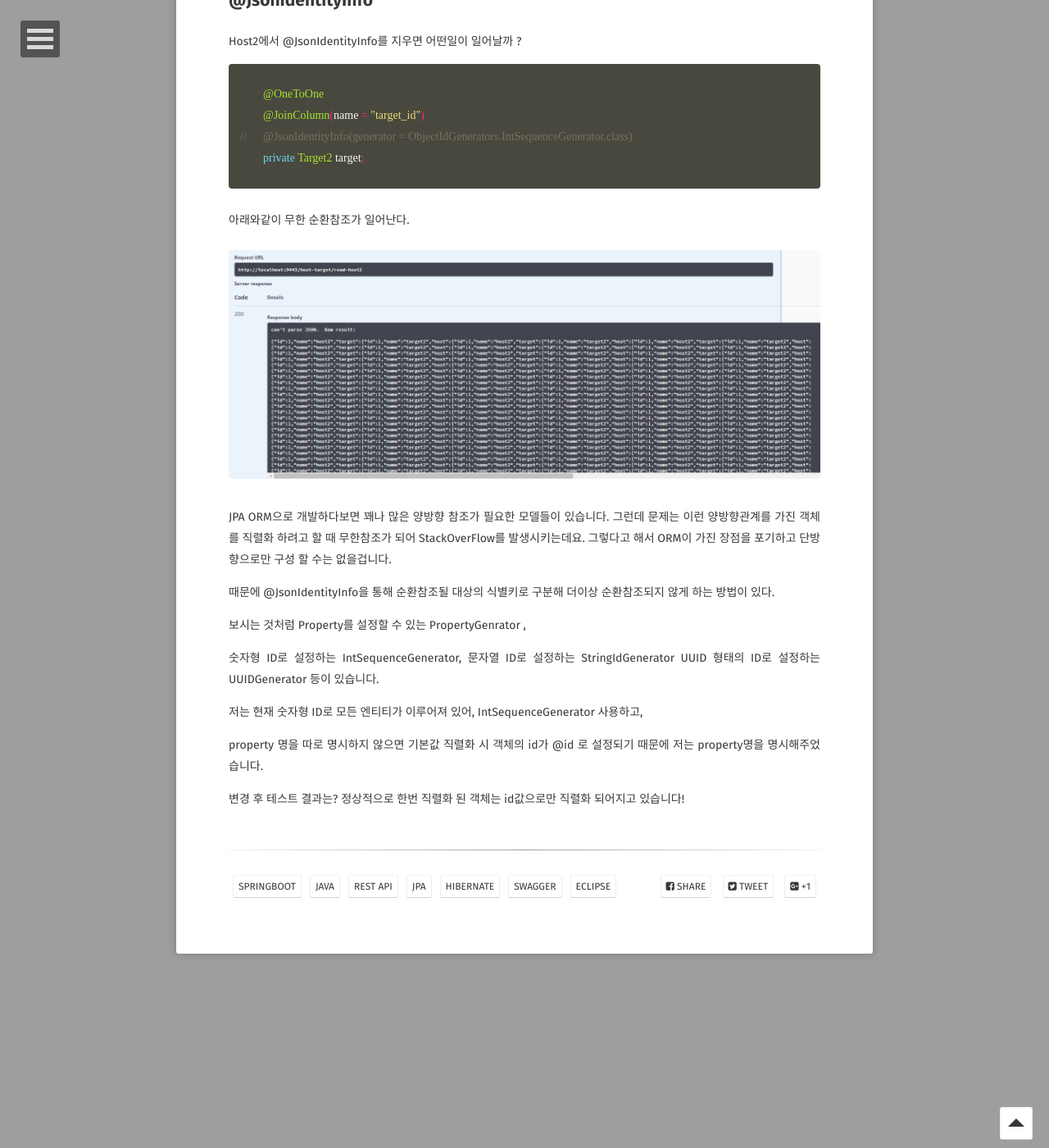
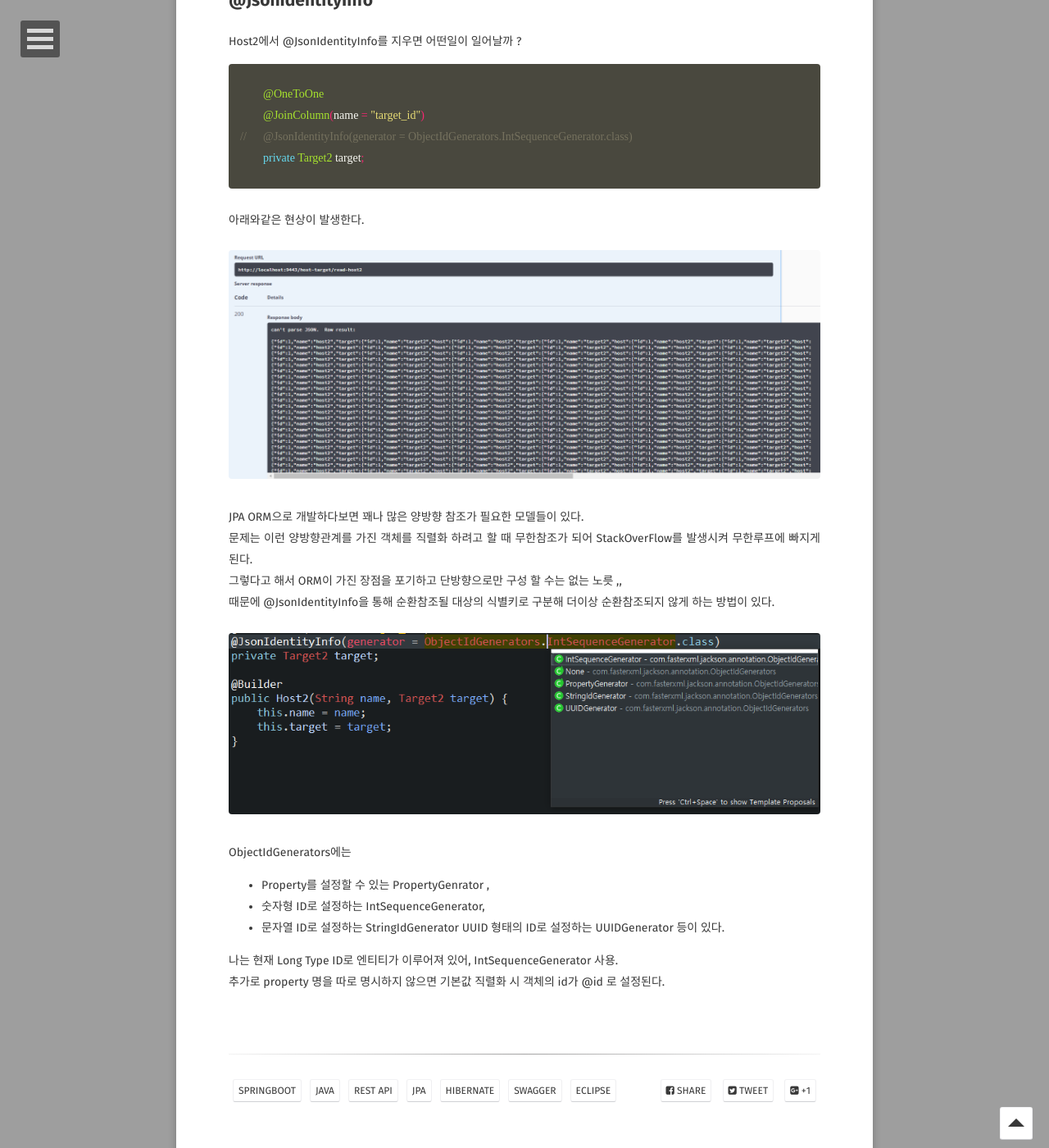
Before and after one commit to GayeonYoon/GayeonYoon.github.io, a Jekyll site: the page built from _posts/2021-08-24-JPA-MAPPING-OneToOne2.md, in a window 1280 px wide and 1400 px high, scrolled down 7266 px. Shown: the whole window at 82% size. Built offline with Jekyll 4.4.1, drawn with Linux system fonts in a browser that asks for light colours; some web fonts are replaced.

Commit message:
Update 2021-08-24-JPA-MAPPING-OneToOne2.md

```diff
--- a/_posts/2021-08-24-JPA-MAPPING-OneToOne2.md
+++ b/_posts/2021-08-24-JPA-MAPPING-OneToOne2.md
@@ -235,26 +235,25 @@ Host2에서 	@JsonIdentityInfo를 지우면 어떤일이 일어날까 ?
 	private Target2 target;
 {% endhighlight %}
 
-아래와같이 무한 순환참조가 일어난다.
+아래와같은 현상이 발생한다.
 <figure>
 	<img src="/assets/img/Not_JsonIdentityInfo.png">
 </figure>
 
-JPA ORM으로 개발하다보면 꽤나 많은 양방향 참조가 필요한 모델들이 있습니다. 그런데 문제는 이런 양방향관계를 가진 객체를 직렬화 하려고 할 때 무한참조가 되어 StackOverFlow를 발생시키는데요.
-그렇다고 해서 ORM이 가진 장점을 포기하고 단방향으로만 구성 할 수는 없을겁니다.
+JPA ORM으로 개발하다보면 꽤나 많은 양방향 참조가 필요한 모델들이 있다. <br>
+문제는 이런 양방향관계를 가진 객체를 직렬화 하려고 할 때 무한참조가 되어 StackOverFlow를 발생시켜 무한루프에 빠지게된다. <br>
+그렇다고 해서 ORM이 가진 장점을 포기하고 단방향으로만 구성 할 수는 없는 노릇 ,, <br>
+때문에 @JsonIdentityInfo을 통해 순환참조될 대상의 식별키로 구분해 더이상 순환참조되지 않게 하는 방법이 있다. <br>
 
-때문에 @JsonIdentityInfo을 통해 순환참조될 대상의 식별키로 구분해 더이상 순환참조되지 않게 하는 방법이 있다.
+<figure>
+	<img src="/assets/img/JsonIdentityInfo.png">
+</figure>
 
 
-보시는 것처럼 Property를 설정할 수 있는 PropertyGenrator ,
+ObjectIdGenerators에는
+- Property를 설정할 수 있는 PropertyGenrator ,<br>
+- 숫자형 ID로 설정하는 IntSequenceGenerator, <br>
+- 문자열 ID로 설정하는 StringIdGenerator UUID 형태의 ID로 설정하는 UUIDGenerator 등이 있다.
 
-숫자형 ID로 설정하는 IntSequenceGenerator, 문자열 ID로 설정하는 StringIdGenerator UUID 형태의 ID로 설정하는 UUIDGenerator 등이 있습니다.
-
-저는 현재 숫자형 ID로 모든 엔티티가 이루어져 있어, IntSequenceGenerator 사용하고,
-
-property 명을 따로 명시하지 않으면 기본값 직렬화 시 객체의 id가 @id 로 설정되기 때문에 저는 property명을 명시해주었습니다.
-
-
-
-변경 후 테스트 결과는?
-정상적으로 한번 직렬화 된 객체는 id값으로만 직렬화 되어지고 있습니다!
+나는 현재 Long Type ID로  엔티티가 이루어져 있어, IntSequenceGenerator 사용.<br>
+추가로 property 명을 따로 명시하지 않으면 기본값 직렬화 시 객체의 id가 @id 로 설정된다.<br><br>
```
